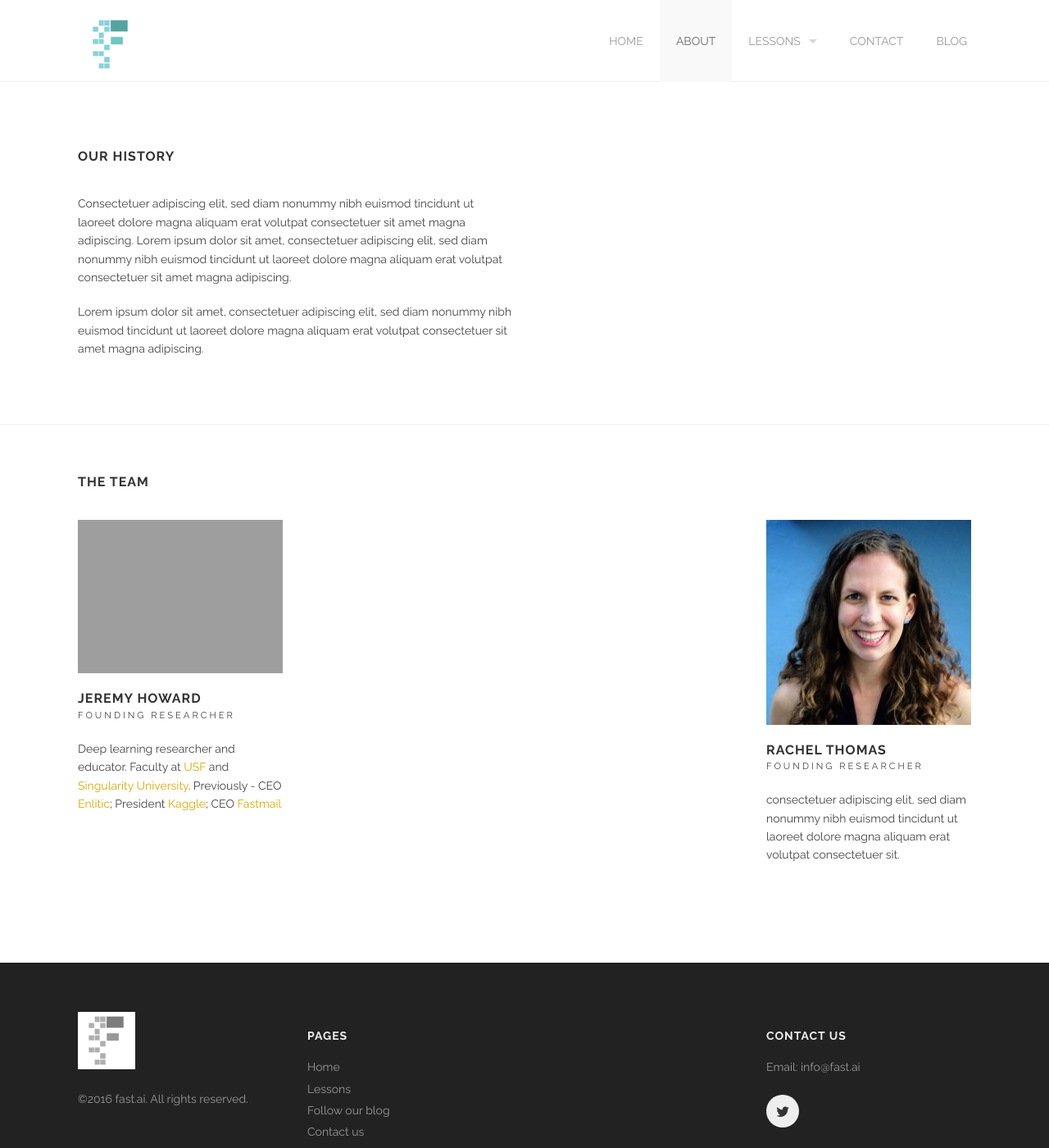
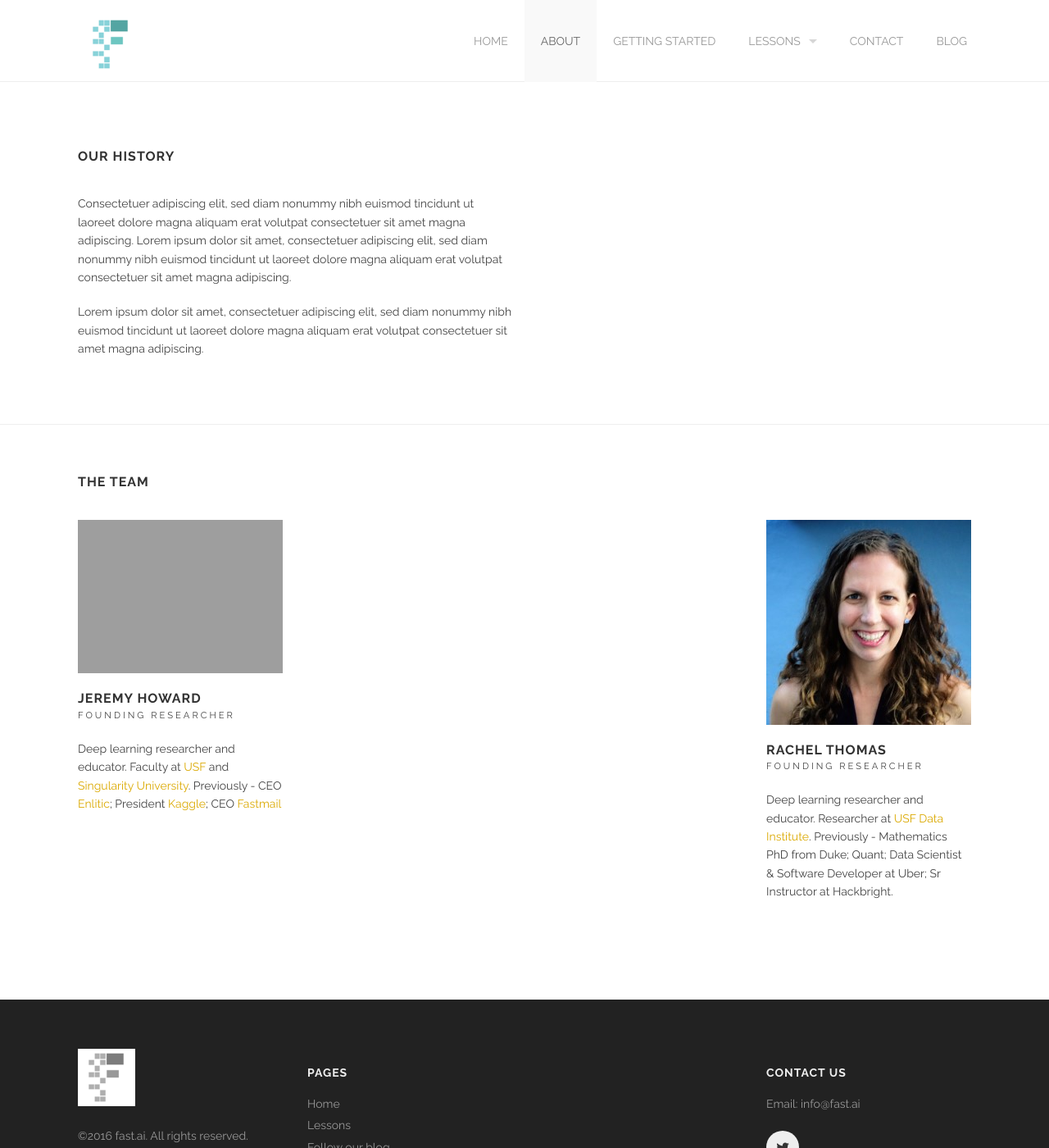
Before and after one commit to fastai/dlcert2, a Jekyll site: the page built from docs/about.html, in a window 1280 px wide and 1400 px high. Shown: the whole window at 82% size. Built offline with Jekyll 4.4.1, drawn with Linux system fonts in a browser that asks for light colours.

Commit message:
updated about, created getting started page

```diff
--- a/docs/_data/nav.yml
+++ b/docs/_data/nav.yml
@@ -4,6 +4,9 @@
 - name: About
   path: about.html
   section_id: about
+- name: Getting Started
+  path: start.html
+  section_id: start
 - name: Lessons
   path: portfolio.html
   section_id: portfolio
--- a/docs/about.html
+++ b/docs/about.html
@@ -11,14 +11,19 @@ members:
     socials:
       - icon_class: fa fa-twitter
         url: http://twitter.com/jeremyphoward
+      - icon_class: fa fa-linkedin
+        url: https://www.linkedin.com/in/howardjeremy
   - name: Rachel Thomas
     position: Founding researcher
     desc:
-      consectetuer adipiscing elit, sed diam nonummy nibh euismod tincidunt ut laoreet dolore magna aliquam erat volutpat consectetuer sit.
+     Deep learning researcher and educator.  Researcher at <a href="http://www.usfca.edu/data-institute">USF Data Institute</a>. Previously - Mathematics PhD from Duke; Quant; Data Scientist &amp; Software Developer at Uber; Sr Instructor at Hackbright.
     avatar: images/people/rt-head.jpg
     socials:
       - icon_class: fa fa-twitter
         url: http://twitter.com/math_rachel
+      - icon_class: fa fa-linkedin
+        url: https://www.linkedin.com/in/rachel-thomas-942a7923
+
 ---
 
 <div class='full'>
```
Also changed, not shown: docs/start.html (added, +22 -0 lines).
